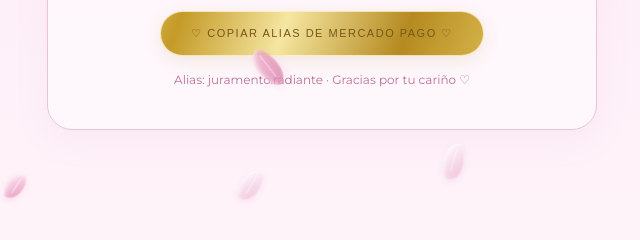
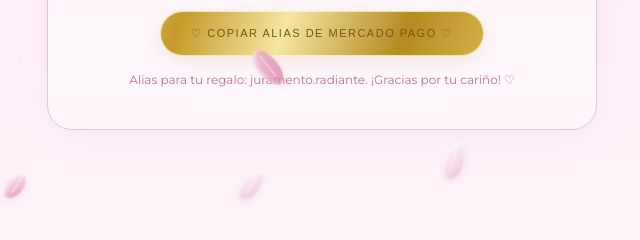
Before and after one commit to Lexium210/Delfina-xv, a plain HTML site: page index.html in a window 1280 px wide. Both pictures are taken after a click on the button "♡ COPIAR ALIAS DE MERCADO PAGO ♡". Shown: the part 4246-4486 px from the top of the page, 318-958 px from the left. Drawn offline with nearby package versions, Linux system fonts and the light colour scheme; a web font is replaced by a local one.

Commit message:
Update index.html

```diff
--- a/index.html
+++ b/index.html
@@ -1804,11 +1804,15 @@ document.getElementById("giftButton").addEventListener("click", async () => {
   const alias = "juramento.radiante";
   const feedback = document.getElementById("giftFeedback");
 
+  /* Abrir Mercado Pago usando un dominio reconocido por Android.
+     Se abre directamente desde el gesto del usuario para evitar bloqueos. */
+  window.open("https://www.mercadopago.com.ar/", "_blank");
+
   try {
     await navigator.clipboard.writeText(alias);
-    feedback.textContent = "Alias copiado, gracias por tu cariño ♡";
+    feedback.textContent = "Alias copiado: juramento.radiante. Pegalo en Mercado Pago para enviar tu regalo. ¡Gracias por tu cariño! ♡";
   } catch (error) {
-    feedback.textContent = "Alias: juramento.radiante · Gracias por tu cariño ♡";
+    feedback.textContent = "Alias para tu regalo: juramento.radiante. ¡Gracias por tu cariño! ♡";
   }
 
 });
```
